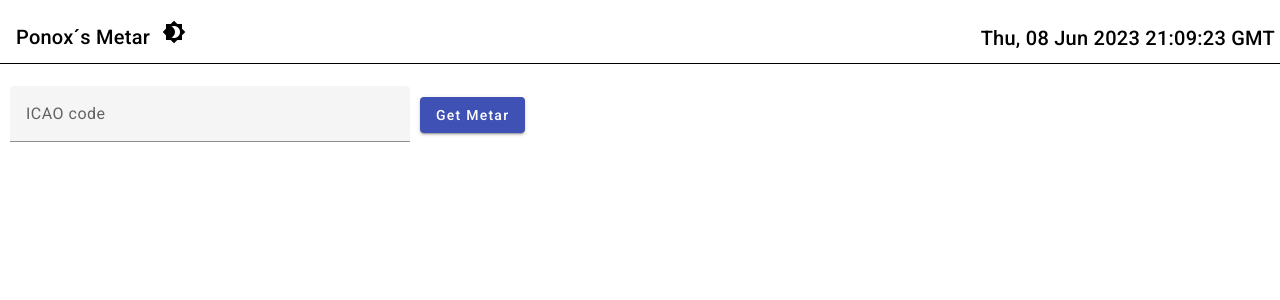
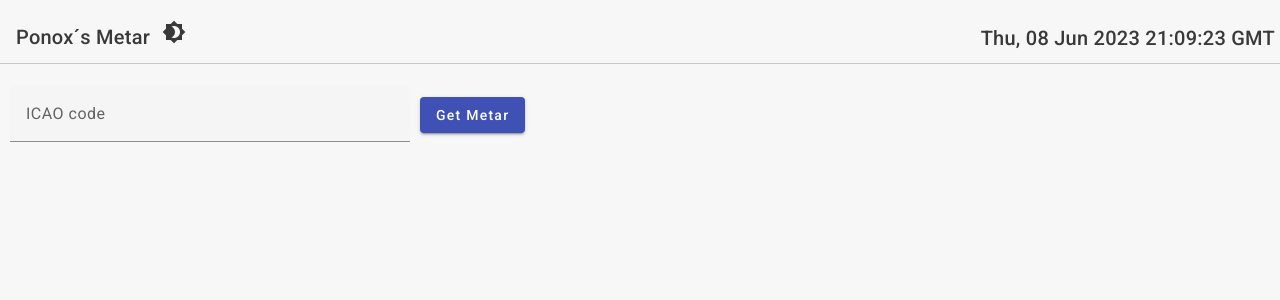
Before and after one commit to LeJonnaah/aeronautical-weather-app, an Angular app: page / in a window 1280 px wide. Shown: the top 300 px of the page. Built offline with nearby package versions, Linux system fonts and the light colour scheme.

Commit message:
Main colors changed & weather conditionals

```diff
--- a/src/app/components/weather/weather.component.ts
+++ b/src/app/components/weather/weather.component.ts
@@ -16,12 +16,17 @@ export class WeatherComponent {
 
   getMetar() {
     this.weatherService.getWeatherData(this.icao).subscribe({
-      next: (data) => {
-        this.metarData.push(data);
-        this.icao = '';
+      next: (res: any) => {
+        if (res.results >= 1) {
+          this.metarData.push(res);
+          this.icao = '';
+        } else {
+          alert('No data found for this ICAO');
+        }
       },
       error: (error) => {
         console.error(error);
+        alert('No data found for this ICAO');
       }
     });
   }
--- a/src/variables.scss
+++ b/src/variables.scss
@@ -1,9 +1,9 @@
-$bgColor_light: white;
-$bgColor_dark: black;
-$textColor_light: black;
-$textColor_dark: white;
-$borderColor_light: black;
-$borderColor_dark: white;
+$bgColor_light: #f7f7f7;
+$bgColor_dark: #35393e;
+$textColor_light: #393939;
+$textColor_dark: #f8fcff;
+$borderColor_light: #c8c8c8;
+$borderColor_dark: #f8fcff;
 
 // mixin that enables css variables in light mode
 @mixin lighten() {
```
